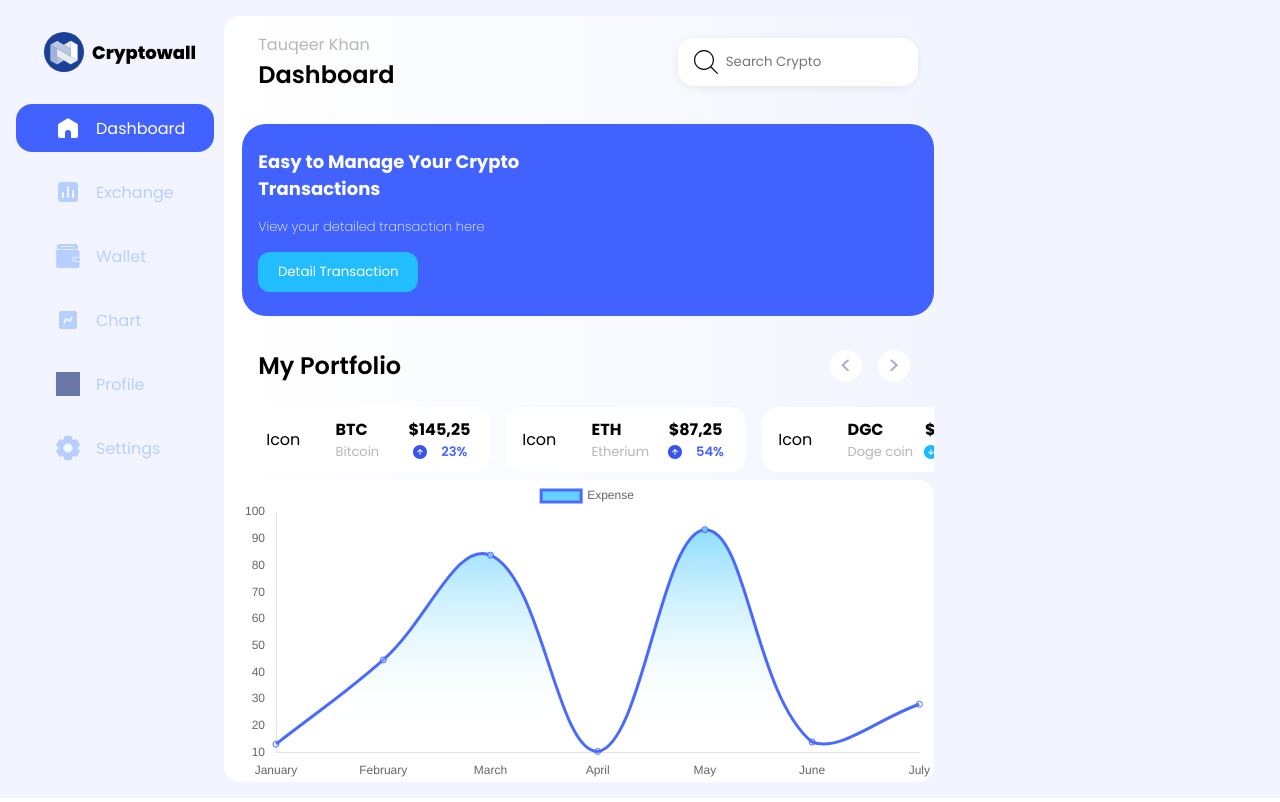
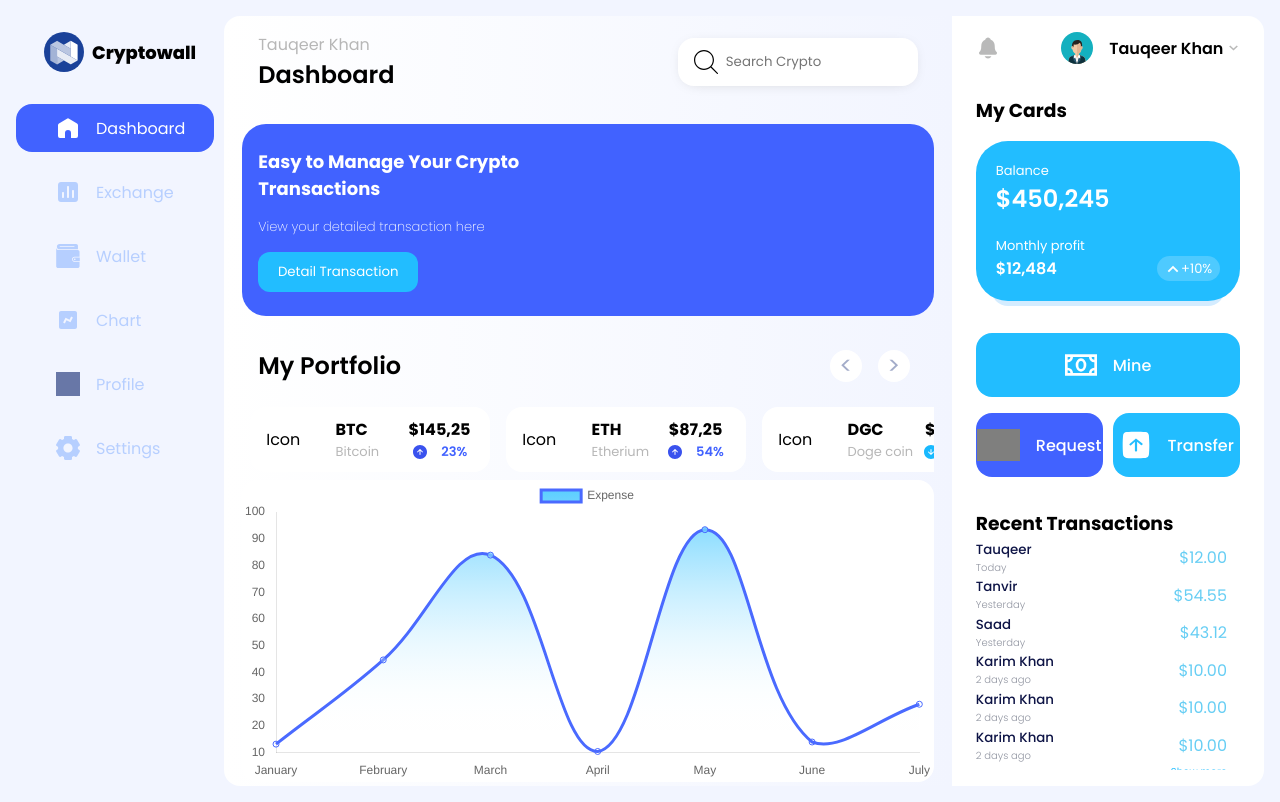
Before and after one commit to Tauqeer-Ahmed-99/blockchain-frontend, a React (Create React App) app: page /home in a window 1280 px wide. Built offline with nearby package versions, Linux system fonts and the light colour scheme; grey boxes are pictures that could not be loaded.

Commit message:
completed : homepage

```diff
--- a/public/index.html
+++ b/public/index.html
@@ -17,7 +17,8 @@
       work correctly both with client-side routing and a non-root public URL.
       Learn how to configure a non-root public URL by running `npm run build`.
     -->
-    <title>Blockchain</title>
+    <link rel="shortcut icon" href="./cryptowall-logo.svg" />
+    <title>Cryptowall</title>
   </head>
   <body>
     <noscript>You need to enable JavaScript to run this app.</noscript>
--- a/src/App.css
+++ b/src/App.css
@@ -26,7 +26,11 @@
   --sidebar-inactive-svg: invert(76%) sepia(12%) saturate(1148%)
     hue-rotate(189deg) brightness(104%) contrast(101%);
 
+  --notification: invert(63%) sepia(93%) saturate(2%) hue-rotate(59deg)
+    brightness(97%) contrast(97%);
+
   --button-hover: #1697ce;
+  --dark-button-hover: #3147b5;
   --arrow-button-hover: #59ccfb;
   --arrow-button-font-color: #a3acc9;
 
@@ -38,7 +42,12 @@
     brightness(98%) contrast(107%);
   --danger-svg: invert(59%) sepia(43%) saturate(1558%) hue-rotate(166deg)
     brightness(100%) contrast(102%);
+  --white-svg: invert(100%) sepia(99%) saturate(2%) hue-rotate(14deg)
+    brightness(108%) contrast(100%);
 
   --chart-line: #4a6aff;
   --chart-area: #c3edff;
+
+  --card: #22bdff;
+  --card-shadow: #d4ecff;
 }
--- a/src/components/Dashboard/Dashboard.tsx
+++ b/src/components/Dashboard/Dashboard.tsx
@@ -28,7 +28,6 @@ const Dashboard = () => {
             <div>View your detailed transaction here</div>
             <button>Detail Transaction</button>
           </section>
-          <section></section>
         </section>
         <section className="dashboard-portfolio">
           <div className="dashboard-portfolio-heading">
--- a/src/components/Dashboard/dashboard.css
+++ b/src/components/Dashboard/dashboard.css
@@ -3,7 +3,7 @@
 
   grid-area: dashboard;
 
-  border-radius: 1rem;
+  border-radius: 1rem 0 0 1rem;
 }
 
 .dashboard-header {
--- a/src/screens/HomeScreen/HomeScreen.tsx
+++ b/src/screens/HomeScreen/HomeScreen.tsx
@@ -1,5 +1,6 @@
 import React from "react";
 import Dashboard from "../../components/Dashboard/Dashboard";
+import ProfileInfo from "../../components/ProfileInfo/ProfileInfo";
 import Sidebar from "../../components/Sidebar/Sidebar";
 
 import "./homescreen.css";
@@ -9,6 +10,7 @@ const HomeScreen = () => {
     <div className="homescreen">
       <Sidebar />
       <Dashboard />
+      <ProfileInfo />
     </div>
   );
 };
--- a/src/screens/HomeScreen/homescreen.css
+++ b/src/screens/HomeScreen/homescreen.css
@@ -5,5 +5,5 @@
 
   display: grid;
   grid-template-columns: repeat(12, 1fr);
-  grid-template-areas: "sidebar sidebar dashboard dashboard dashboard dashboard dashboard dashboard dashboard";
+  grid-template-areas: "sidebar sidebar dashboard dashboard dashboard dashboard dashboard dashboard dashboard profileInfo profileInfo profileInfo";
 }
```
